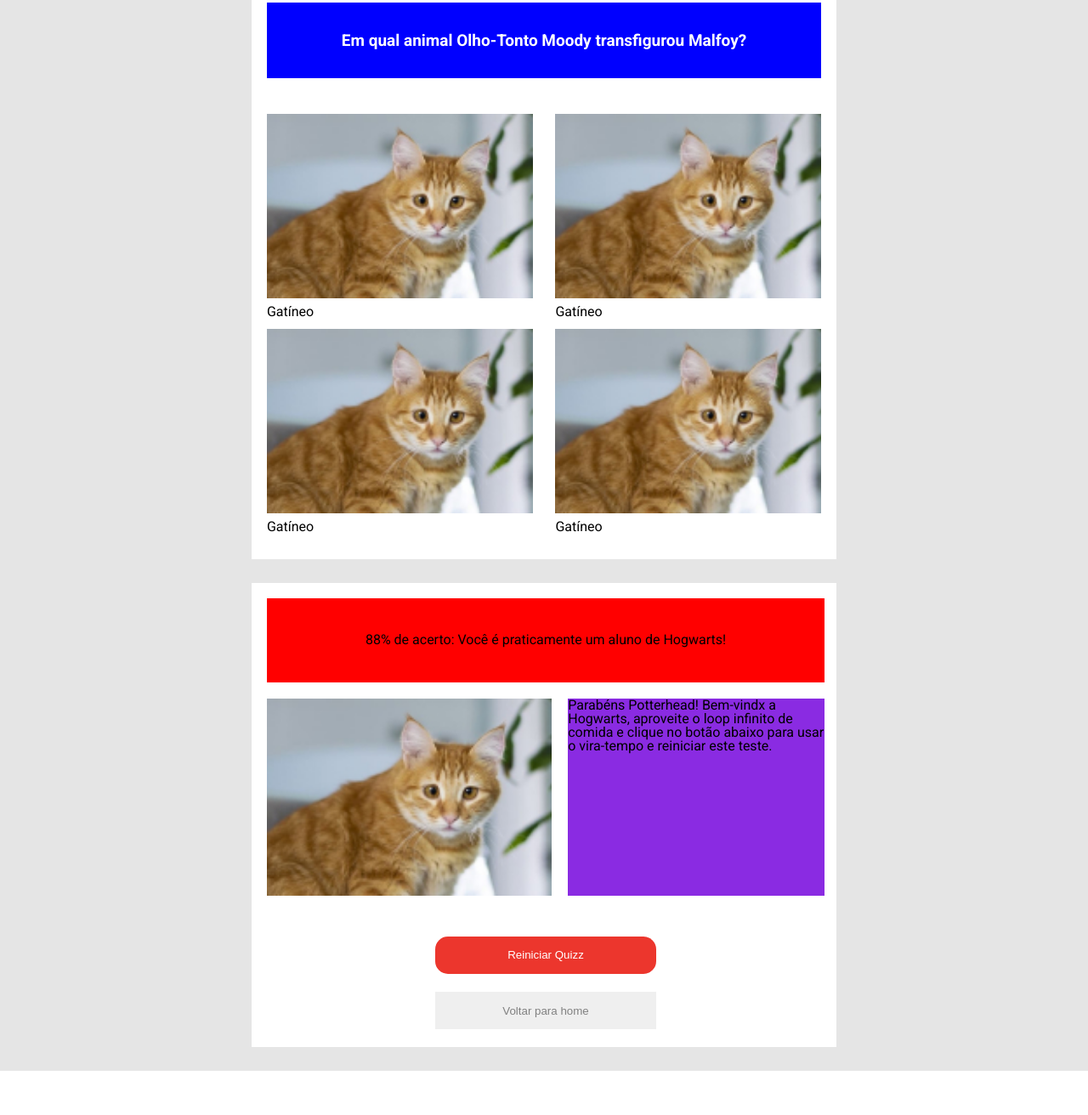
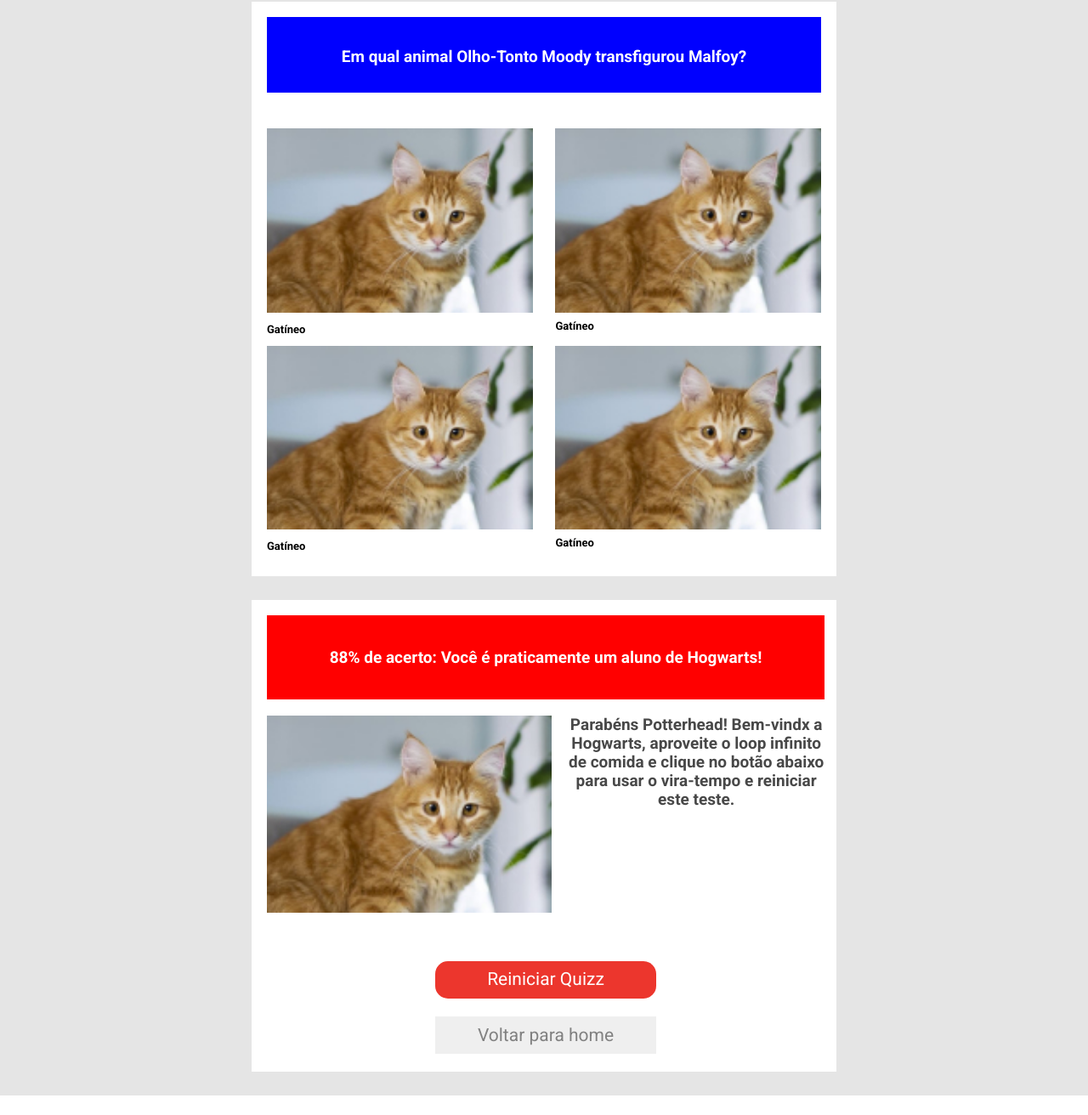
Before and after one commit to mateuspit/projetao-buzzquizz, a plain HTML site: page tela2.html in a window 1280 px wide. Shown: the part 968-2280 px from the top of the page at 85% size. Before the commit the page ends 2256 px from the top, so only its background shows below. Drawn offline with nearby package versions, Linux system fonts and the light colour scheme.

Commit message:
adjusted some style

```diff
--- a/css/style-2.css
+++ b/css/style-2.css
@@ -9,12 +9,26 @@
     --input-border: #D1D1D1;
 }
 
-* {
+
+
+.main-screen-2 * {
     box-sizing: border-box;
+    font-family: 'Roboto', sans-serif;
+    font-weight: 400;
+    line-height: 22px;
+    font-size: 13px;
+    color: white;
+}
+
+.header-screen-2 * {
+    box-sizing: border-box;
+    font-family: 'Roboto', sans-serif;
+    font-weight: 700;
+    font-size: 37px;
+    color: white;
 }
 
 body {
-    font-family: 'Roboto', sans-serif;
     display: flex;
     flex-direction: column;
     align-items: center;
@@ -22,17 +36,10 @@ body {
 
 .header-screen-2 {
     width: 100%;
+    background-color: var(--main-red);
     height: 69px;
-    background-color: var(--main-red);
     text-justify: center;
     padding-top: 13px;
-
-
-    font-family: 'Roboto';
-    font-weight: 700;
-    font-size: 37px;
-    line-height: 43px;
-    color: white;
 }
 
 .header-screen-2 p {
@@ -50,7 +57,7 @@ body {
     width: 100%;
     display: flex;
     flex-direction: column;
-    margin-bottom:28px;
+    margin-bottom: 28px;
 }
 
 .main-screen-2 {
@@ -63,10 +70,6 @@ body {
 }
 
 .main-screen-2>p {
-    font-weight: 400;
-    font-size: 19px;
-    line-height: 22px;
-    color: white;
     background: linear-gradient(0deg, rgba(0, 0, 0, 0.6), rgba(0, 0, 0, 0.6)), url('../img/potterhead.jpg');
     background-repeat: no-repeat;
     background-size: cover;
@@ -93,10 +96,6 @@ body {
 }
 
 .main-screen-2 .quizz-container div p:first-child {
-    font-size: 19px;
-    line-height: 22px;
-    font-weight: 700;
-    color: white;
     width: 100%;
     height: 89px;
     text-align: center;
@@ -105,11 +104,12 @@ body {
     display: flex;
     justify-content: center;
     align-items: center;
-
+    padding: 20px 16px 15px 16px;
     margin-bottom: 42px;
     background-size: cover;
     flex-shrink: 0;
 }
+
 
 .main-screen-2 .answer-container {
     width: 100%;
@@ -146,47 +146,63 @@ body {
 .main-screen-2 .answer-item img {
     margin-bottom: 5px;
     width: 100%;
-    max-width: 329.91px;
 }
 
 .main-screen-2 .answer-item p {
     margin-bottom: 12px;
 }
+
 .main-screen-2 .quizz-statistics {
     display: flex;
     padding: 18px 14px 22px 18px;
     flex-wrap: wrap;
 }
+
 .main-screen-2 .quizz-statistics p:first-child {
     max-width: 727px;
     background-color: red;
     flex: 1 1 727px;
     height: 99px;
-    display:flex;
-    align-items:center;
-    justify-content:center;
+    display: flex;
+    align-items: center;
+    justify-content: center;
     margin-bottom: 2.9%;
 }
 
+.main-screen-2 .quizz-statistics *+* {
+    font-weight: 700;
+    line-height: 20px;
+    font-size: 17px;
+    color: #484848;
+}
 
-.main-screen-2 .quizz-statistics > div{
+
+.main-screen-2 .quizz-statistics>div {
     display: flex;
     flex-wrap: wrap;
-    gap:2.95%;
+    gap: 2.95%;
 }
-.main-screen-2 .quizz-statistics > div:last-child{
+
+.main-screen-2 .quizz-statistics>div:last-child {
     flex-wrap: nowrap;
 }
+
 .main-screen-2 .quizz-statistics div img {
     flex: 1 1 51.05%;
-    max-height: 100%;
-}
-.main-screen-2 .quizz-statistics div p{
-    flex: 2 1 46%;
-    background-color: blueviolet;
+    min-height: 175.2px;
+
+    margin-bottom: 9px;
 }
 
-.main-screen-2 .button-container > :first-child{
+.main-screen-2 .quizz-statistics p {
+    flex: 2 1 46%;
+    font-weight: 700;
+    font-size: 19px;
+    line-height: 22px;
+    text-align: center;
+}
+
+.main-screen-2 .button-container> :first-child {
     background-color: var(--main-red);
     border-radius: 15px;
     text-align: center;
@@ -200,8 +216,11 @@ body {
     min-height: 44px;
     max-height: 52px;
     height: 1em;
+    font-size: 18px;
+    line-height: 21px;
 }
-.main-screen-2 .button-container > :last-child{
+
+.main-screen-2 .button-container> :last-child {
     text-align: center;
     min-height: 44px;
     max-height: 52px;
@@ -213,8 +232,12 @@ body {
     margin: 0 auto;
     display: block;
     margin-top: 2.76%;
+    font-family: 'Roboto', sans-serif;
+    line-height: 21px;
+    font-size: 18px;
 }
-.main-screen-2 div.button-container{
+
+.main-screen-2 div.button-container {
     margin-top: 7.51%;
     display: flex;
     flex-direction: column;
@@ -223,8 +246,86 @@ body {
     width: 100%;
 }
 
-@media (max-width:351px){
-    .main-screen-2 div.button-container{
+/* alterar fonts */
+/* potterhead */
+.main-screen-2>p {
+    font-weight: 700;
+    font-size: 19px;
+    line-height: 22px;
+}
+
+/* titles */
+.main-screen-2 .quizz-container div p:first-child {
+    line-height: 22px;
+    font-weight: 700;
+    font-size: 19px;
+}
+
+/* titles baixo da foto*/
+.main-screen-2 .quizz-container div>*+* {
+    color: black;
+    font-weight: 700;
+    font-size: 13px;
+    line-height: 15px;
+}
+
+/* primeiro button */
+.main-screen-2 .button-container> :first-child {}
+
+/* ultimo button */
+.main-screen-2 .button-container> :last-child {}
+
+@media (max-width:285px) {
+    .main-screen-2 .quizz-statistics div img {
+        width: 100%;
+        min-height: 0px;
+    }
+}
+
+@media (max-width:351px) {
+    .main-screen-2 div.button-container {
         margin-top: 15%;
     }
 }
+
+@media(min-width:700px) {
+
+    /* alterar fonts */
+    /* potterhead */
+    .main-screen-2>p {
+        font-weight: 400;
+        font-size: 39px;
+        line-height: 46px;
+
+    }
+
+    /* titles */
+    .main-screen-2 .quizz-container p:first-child {
+        font-weight: 700;
+        font-size: 23px;
+        line-height: 27px;
+
+    }
+
+    /* titles baixo da foto*/
+    .main-screen-2>p {
+        font-weight: 700;
+        font-size: 20px;
+        line-height: 23px;
+    }
+
+    /* primeiro button */
+    .main-screen-2 .button-container> :first-child {
+        font-weight: 400;
+        font-size: 21px;
+        line-height: 25px;
+    }
+
+    /* ultimo button */
+    .main-screen-2 .button-container> :last-child {
+        font-weight: 400;
+        font-size: 21px;
+        line-height: 25px;
+    }
+
+}
```
